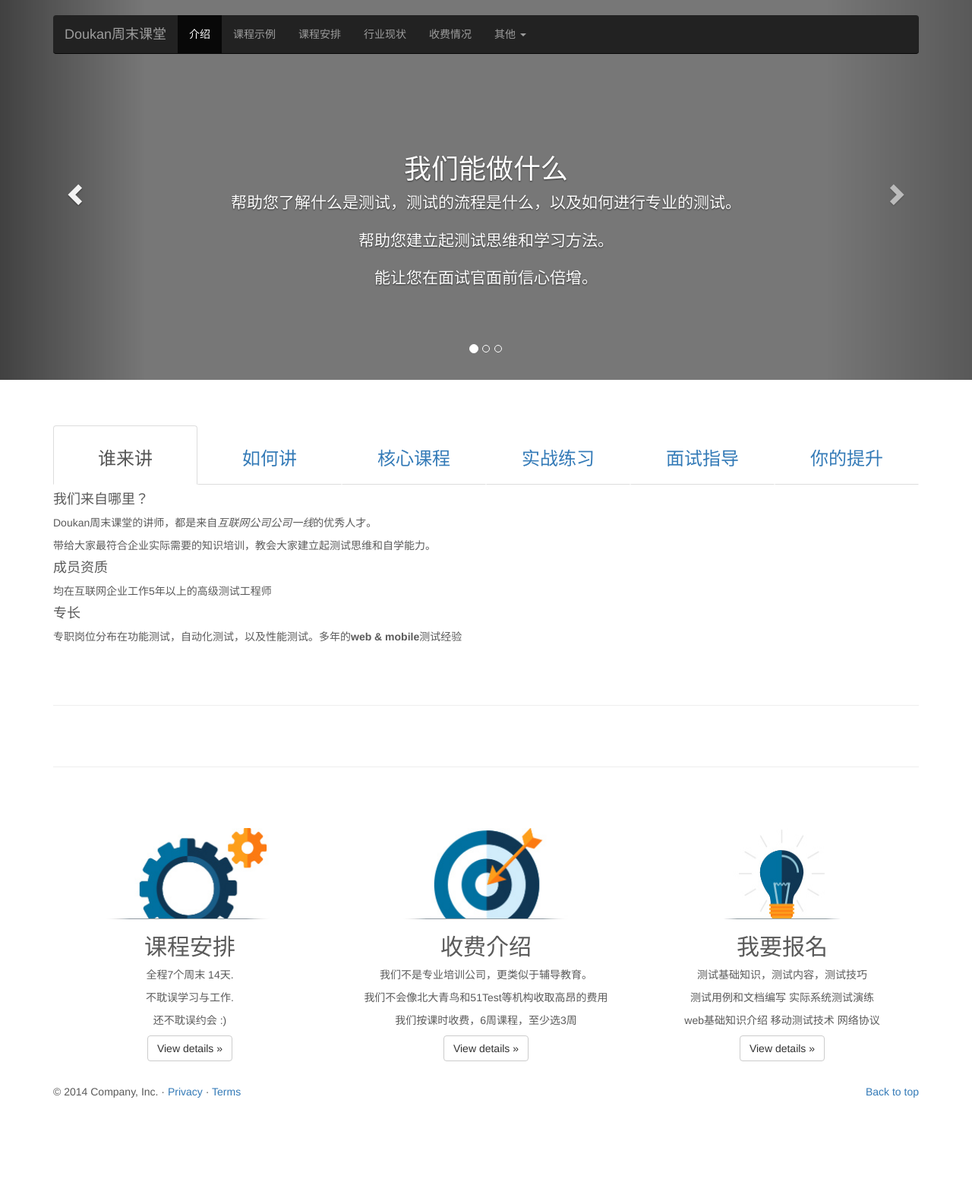
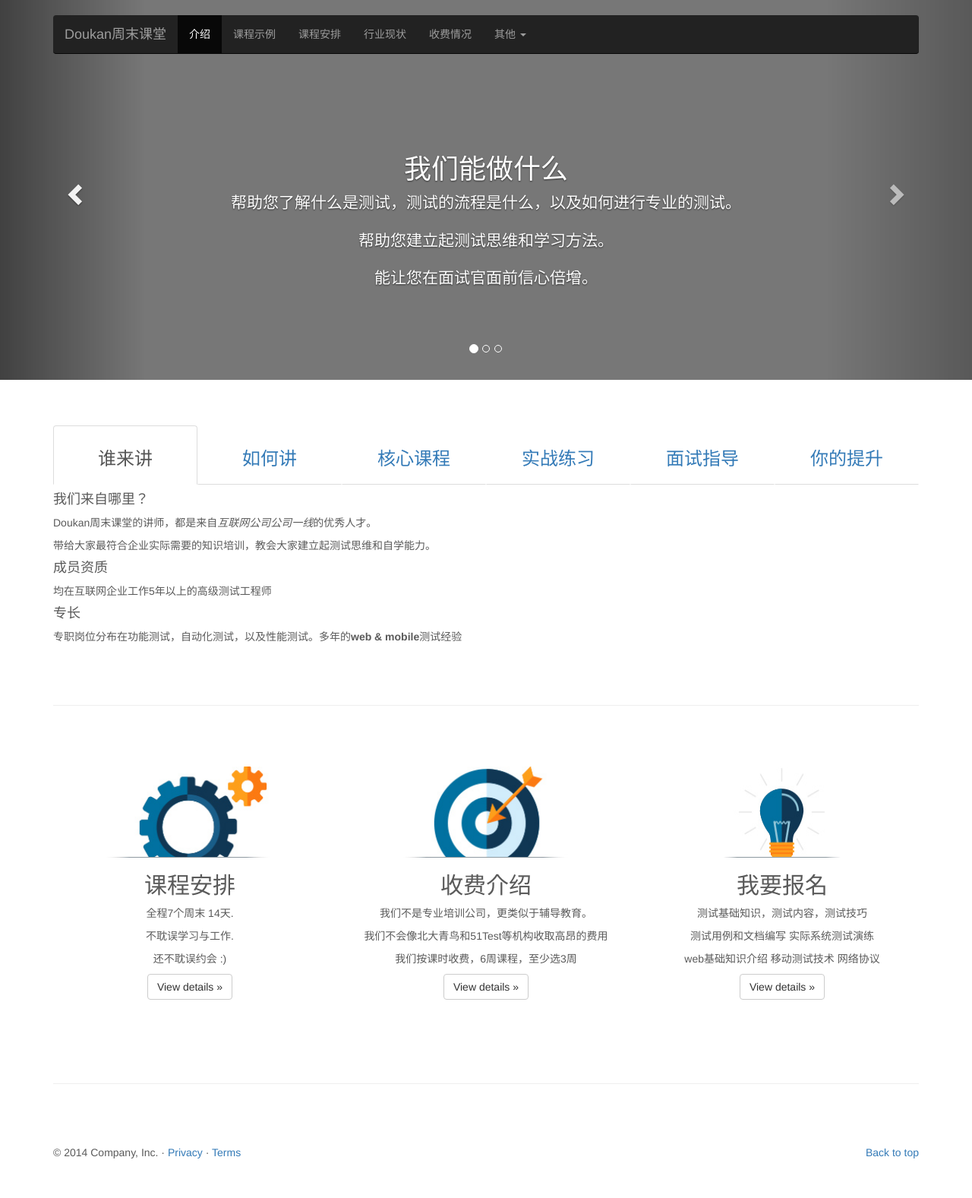
Before and after one commit to guming/myblog, a Jekyll site: the page home.html, which Jekyll copies as it is, in a window 1280 px wide. Shown: the whole page at 76% size. Built offline with Jekyll 4.4.1, drawn with Linux system fonts in a browser that asks for light colours; nearby versions of some CDN libraries; before the commit the page ends 1497 px from its top, so only the background shows below that.

Commit message:
add new element

```diff
--- a/home.html
+++ b/home.html
@@ -155,7 +155,7 @@
              <p class="lead">不定期邀请客座讲师(来自BAT)来讲述技术成长经历和学习方法</p>
              <p>注: BAT-指百度 阿里巴巴 腾讯</p>
 
-                         <img class="img-rounded" src="assets/images/d4.png" style="width: 500px; height: 400px;">
+            <img class="img-rounded" src="assets/images/d4.png" style="width: 500px; height: 400px;">
 
          </div>
          <div class="tab-pane fade" id="a3">
@@ -177,7 +177,6 @@
          </div>
 
       </div>
-<hr class="featurette-divider">
       <!-- /END THE FEATURETTES -->
  <hr class="featurette-divider">
  <!-- Three columns of text below the carousel -->
@@ -211,6 +210,8 @@
         </div><!-- /.col-lg-4 -->
       </div><!-- /.row -->
 
+<hr class="featurette-divider">
+
       <!-- FOOTER -->
       <footer>
         <p class="pull-right"><a href="#">Back to top</a></p>
```
